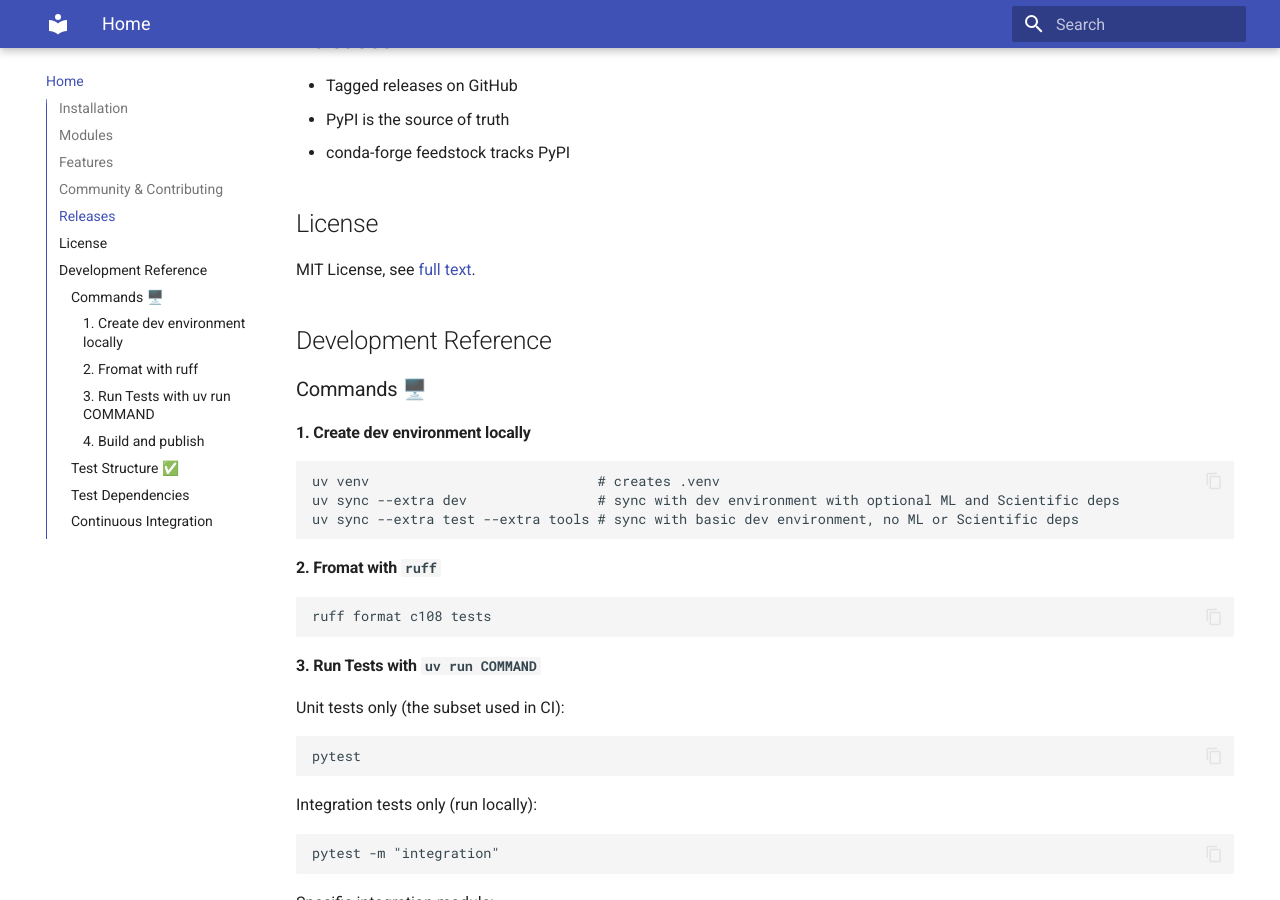
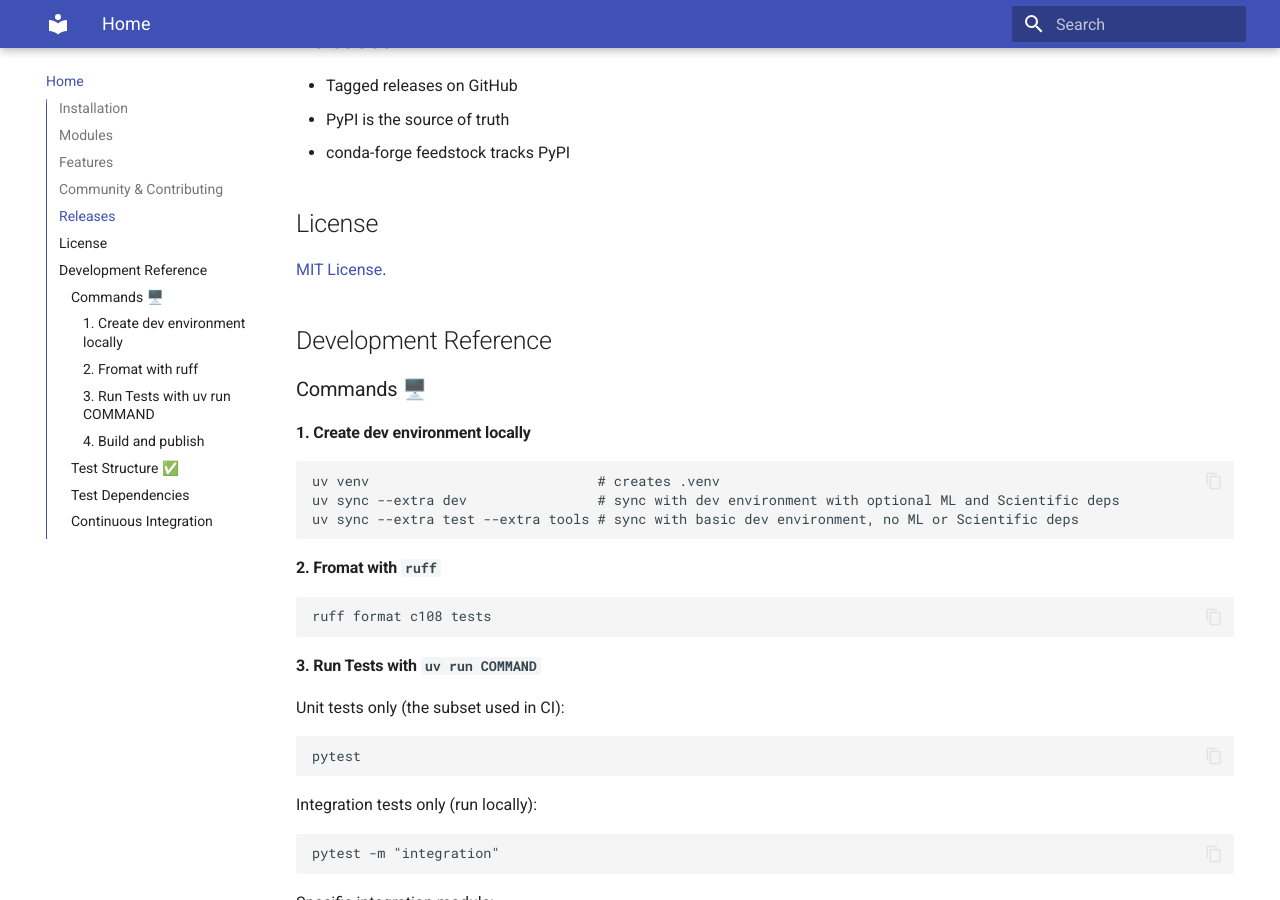
Before and after one commit to C108-Lab/c108, an MkDocs documentation site: the page built from docs/index.md, in a window 1280 px wide and 900 px high, scrolled down 2046 px. Built offline with MkDocs 1.6.1 and Material for MkDocs 9.7.7, drawn with Linux system fonts in a browser that asks for light colours.

Commit message:
Docs Licence

```diff
--- a/docs/index.md
+++ b/docs/index.md
@@ -91,7 +91,7 @@
 
 ## License
 
-MIT License, see [full text](LICENSE).
+[MIT License](https://github.com/C108-Lab/c108/blob/main/LICENSE).
 
 ## Development Reference
 
```
